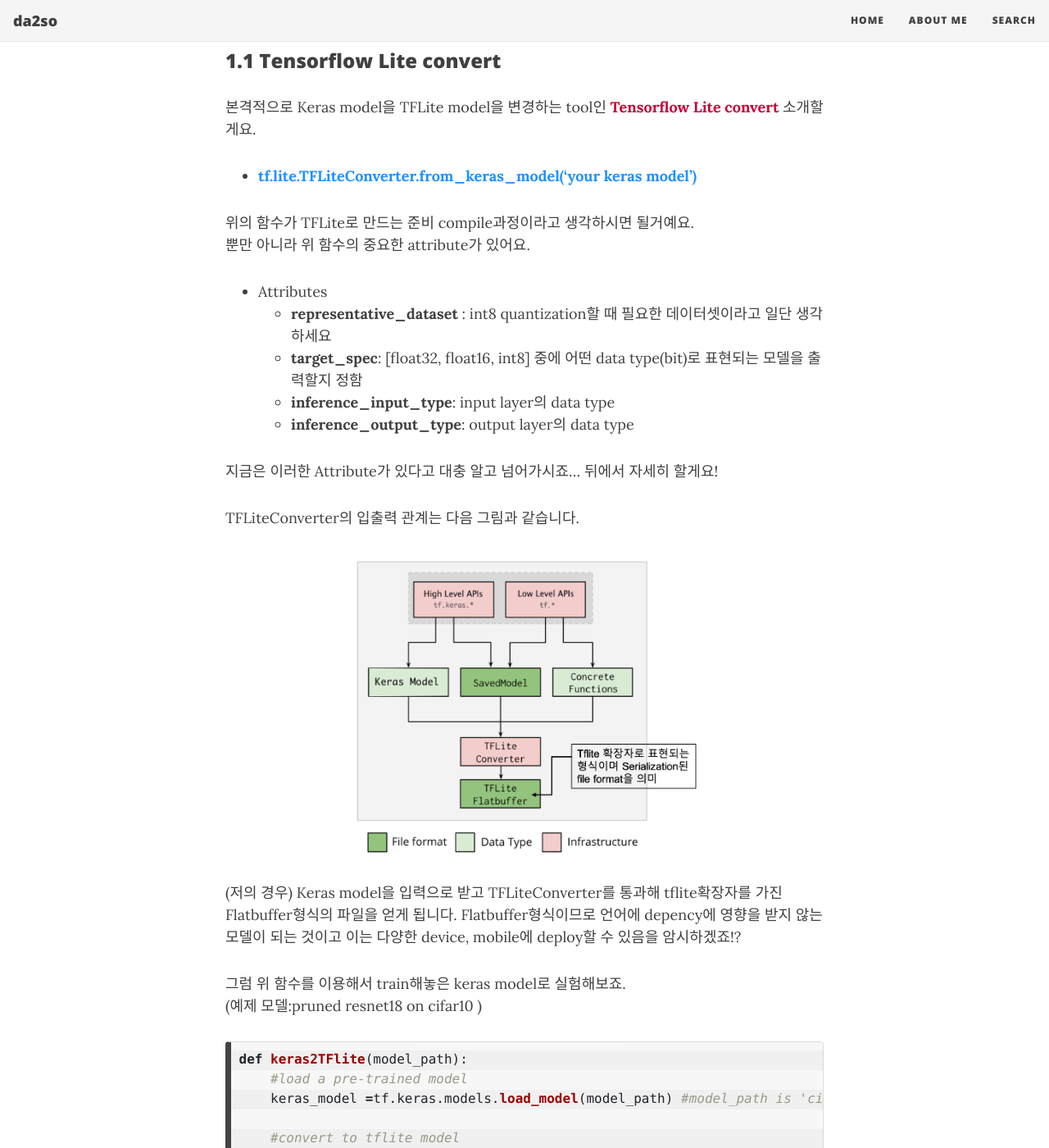
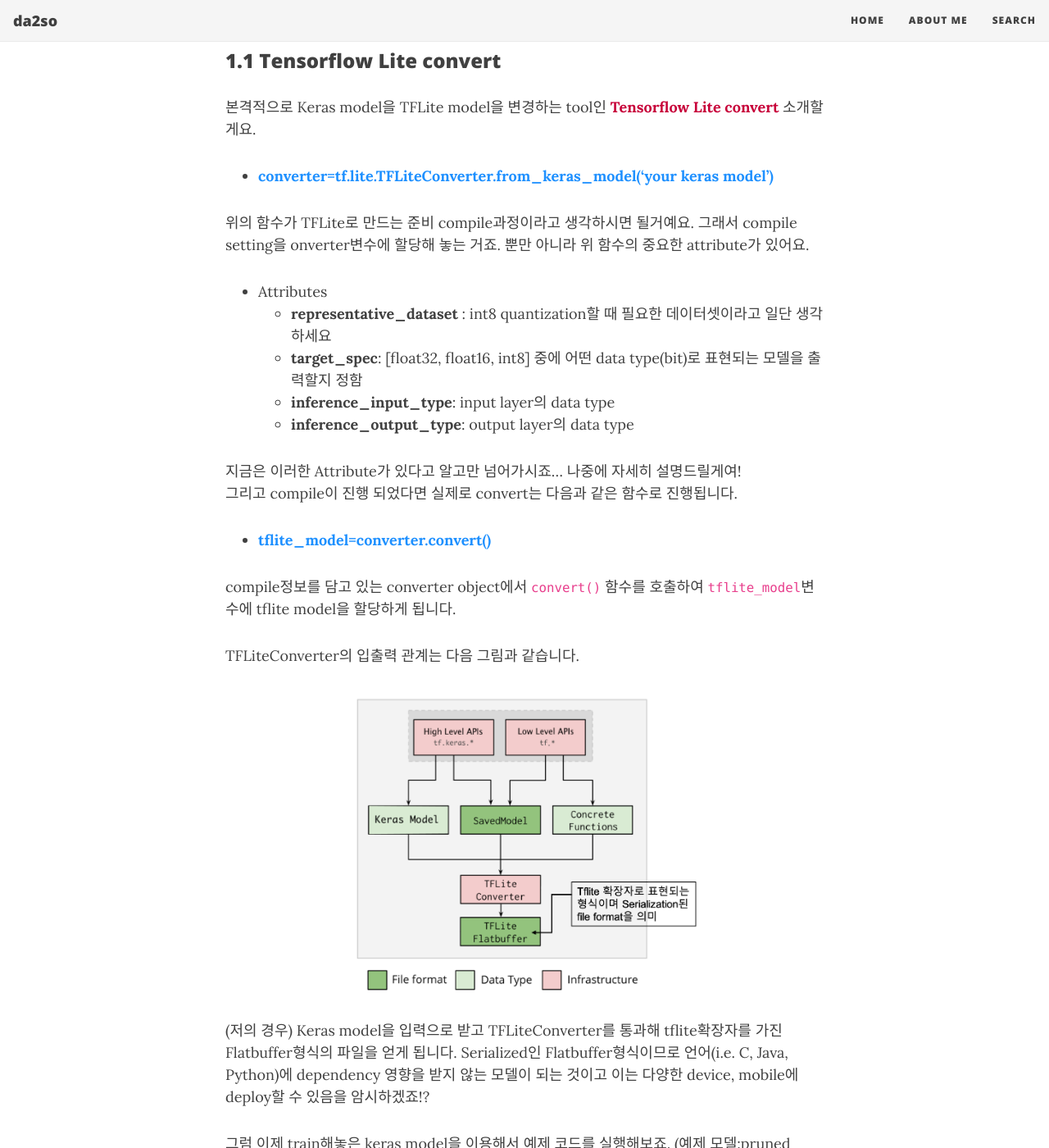
Before and after one commit to da2so/da2so.github.io, a Jekyll site: the page built from _posts/2020-12-23-Master_TFlite.md, in a window 1280 px wide and 1400 px high, scrolled down 487 px. Shown: the whole window at 82% size. Built offline with Jekyll 4.4.1, drawn with Linux system fonts in a browser that asks for light colours; nearby versions of some CDN libraries; some of the changed text lies outside the part shown.

Commit message:
Update files

````diff
--- a/_posts/2020-12-23-Master_TFlite.md
+++ b/_posts/2020-12-23-Master_TFlite.md
@@ -18,9 +18,9 @@ thumbnail-img: /assets/thumbnail_img/2020-12-23-Master_TFlite/post.png
 
 본격적으로 Keras model을 TFLite model을 변경하는 tool인 <span style="color:#C70039">**Tensorflow Lite convert**</span> 소개할게요.
 
-- <span style="color:DodgerBlue">**tf.lite.TFLiteConverter.from_keras_model('your keras model')**</span>
+- <span style="color:DodgerBlue">**converter=tf.lite.TFLiteConverter.from_keras_model('your keras model')**</span>
 
-위의 함수가 TFLite로 만드는 준비 compile과정이라고 생각하시면 될거예요.
+위의 함수가 TFLite로 만드는 준비 compile과정이라고 생각하시면 될거예요. 그래서 compile setting을 onverter변수에 할당해 놓는 거죠.
 뿐만 아니라 위 함수의 중요한 attribute가 있어요.
 
 - Attributes
@@ -29,16 +29,21 @@ thumbnail-img: /assets/thumbnail_img/2020-12-23-Master_TFlite/post.png
 	- **inference_input_type**: input layer의 data type
 	- **inference_output_type**: output layer의 data type
 
-지금은 이러한 Attribute가 있다고 대충 알고 넘어가시죠... 뒤에서 자세히 할게요!
+지금은 이러한 Attribute가 있다고 알고만 넘어가시죠... 나중에 자세히 설명드릴게여!
+그리고 compile이 진행 되었다면 실제로 convert는 다음과 같은 함수로 진행됩니다.
+
+-  <span style="color:DodgerBlue">**tflite_model=converter.convert()**</span>
+
+compile정보를 담고 있는 converter object에서 ```convert()``` 함수를 호출하여 ```tflite_model```변수에 tflite model을 할당하게 됩니다.
 
 TFLiteConverter의 입출력 관계는 다음 그림과 같습니다.
 
 ![2](https://da2so.github.io/assets/post_img/2020-12-23-Master_TFlite/1.png){: .mx-auto.d-block width="60%" :}
 
 (저의 경우) Keras model을 입력으로 받고 TFLiteConverter를 통과해 tflite확장자를 가진 Flatbuffer형식의 파일을 얻게 됩니다.
-Flatbuffer형식이므로 언어에 depency에 영향을 받지 않는 모델이 되는 것이고 이는 다양한 device, mobile에 deploy할 수 있음을 암시하겠죠!?
+Serialized인 Flatbuffer형식이므로 언어(i.e. C, Java, Python)에 dependency 영향을 받지 않는 모델이 되는 것이고 이는 다양한 device, mobile에 deploy할 수 있음을 암시하겠죠!?
 
-그럼 위 함수를 이용해서 train해놓은 keras model로 실험해보죠.
+그럼 이제 train해놓은 keras model을 이용해서 예제 코드를 실행해보죠.
 (예제 모델:pruned resnet18 on cifar10 )
 
 
@@ -59,7 +64,7 @@ def keras2TFlite(model_path):
 ```
 
 
-조금 설명드리면 예제 모델은 제가 resnet18모델을 pruning시킨 모델이에요. Test acc는 85%정도인데 parameter는 8만개만 쓰였습니다!
+예제 모델은 제가 resnet18모델을 pruning시킨 거에요. Test acc는 85%정도인데 parameter는 8만개밖에  안쓰였습니다!
 어떻게 pruning시킨지 알고싶으면 여기로 [HERE](https://github.com/da2so/Eagleeye_Tensorflow)
 
 |Model|File size|Download|
````
Also changed, not shown: _posts/2020-12-24-Master_TFlite2.md (+3 -3 lines).
